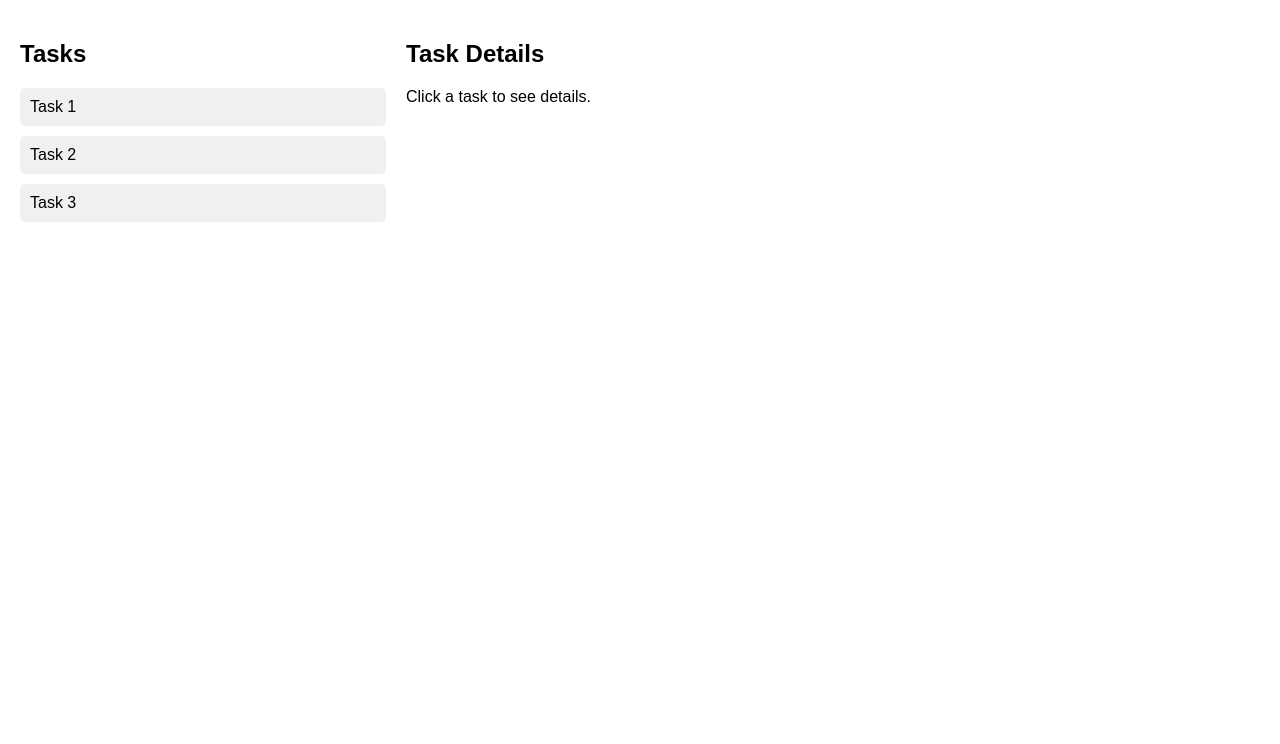
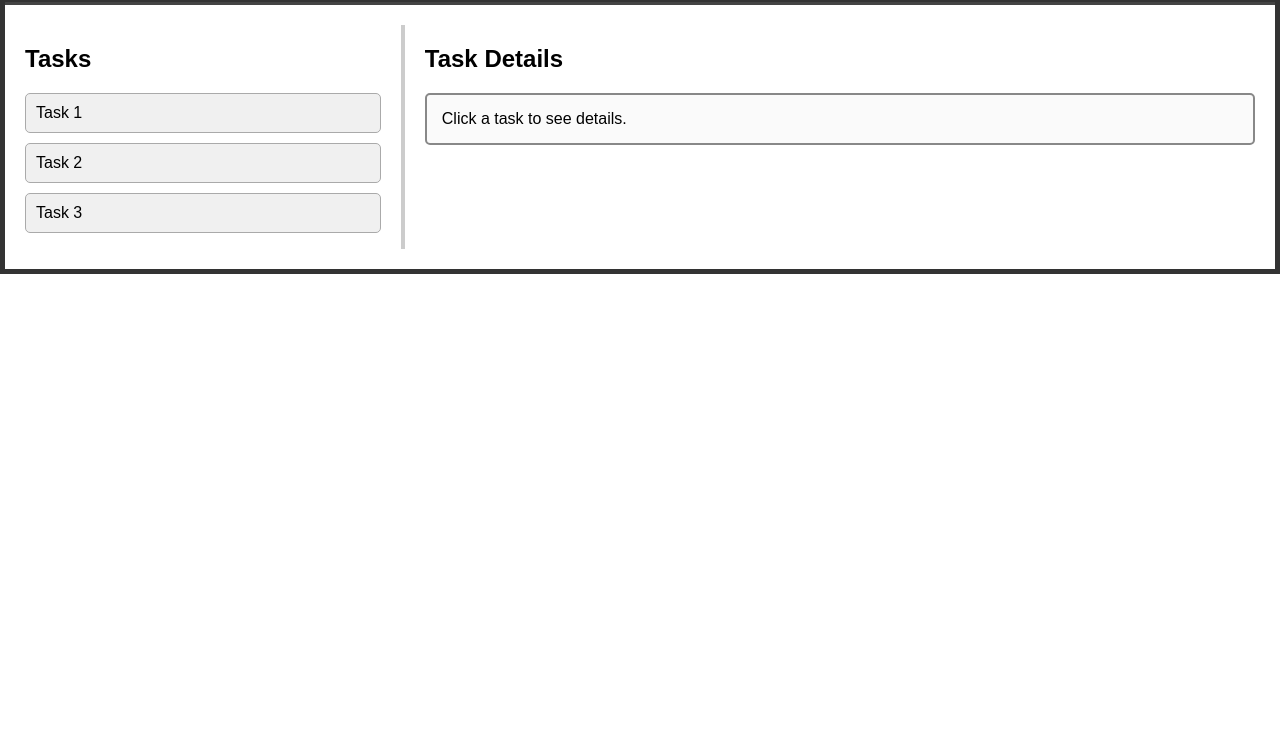
Before and after one commit to siri926/test-project, a plain HTML site: page index.html in a window 1280 px wide. Shown: the part 56-800 px from the top of the page. Drawn offline with Linux system fonts and the light colour scheme.

Commit message:
setting all boarders

```diff
--- a/style.css
+++ b/style.css
@@ -1,6 +1,8 @@
 body {
     margin: 0;
     font-family: Arial, sans-serif;
+    border: 5px solid #333;
+    /* full page border */
 }
 
 header {
@@ -22,6 +24,9 @@ main {
 
 .tasks {
     width: 30%;
+    border-right: 2px solid #ccc;
+    /* vertical border */
+    padding-right: 20px;
 }
 
 .tasks ul {
@@ -34,6 +39,8 @@ main {
     padding: 10px;
     margin-bottom: 10px;
     cursor: pointer;
+    border: 1px solid #aaa;
+    /* border around each task */
     border-radius: 5px;
 }
 
@@ -44,4 +51,13 @@ main {
 .content {
     width: 70%;
     padding-left: 20px;
+    border-left: 2px solid #ccc;
+    /* vertical border */
 }
+
+#taskContent {
+    border: 2px solid #888;
+    padding: 15px;
+    border-radius: 5px;
+    background: #fafafa;
+}
```
